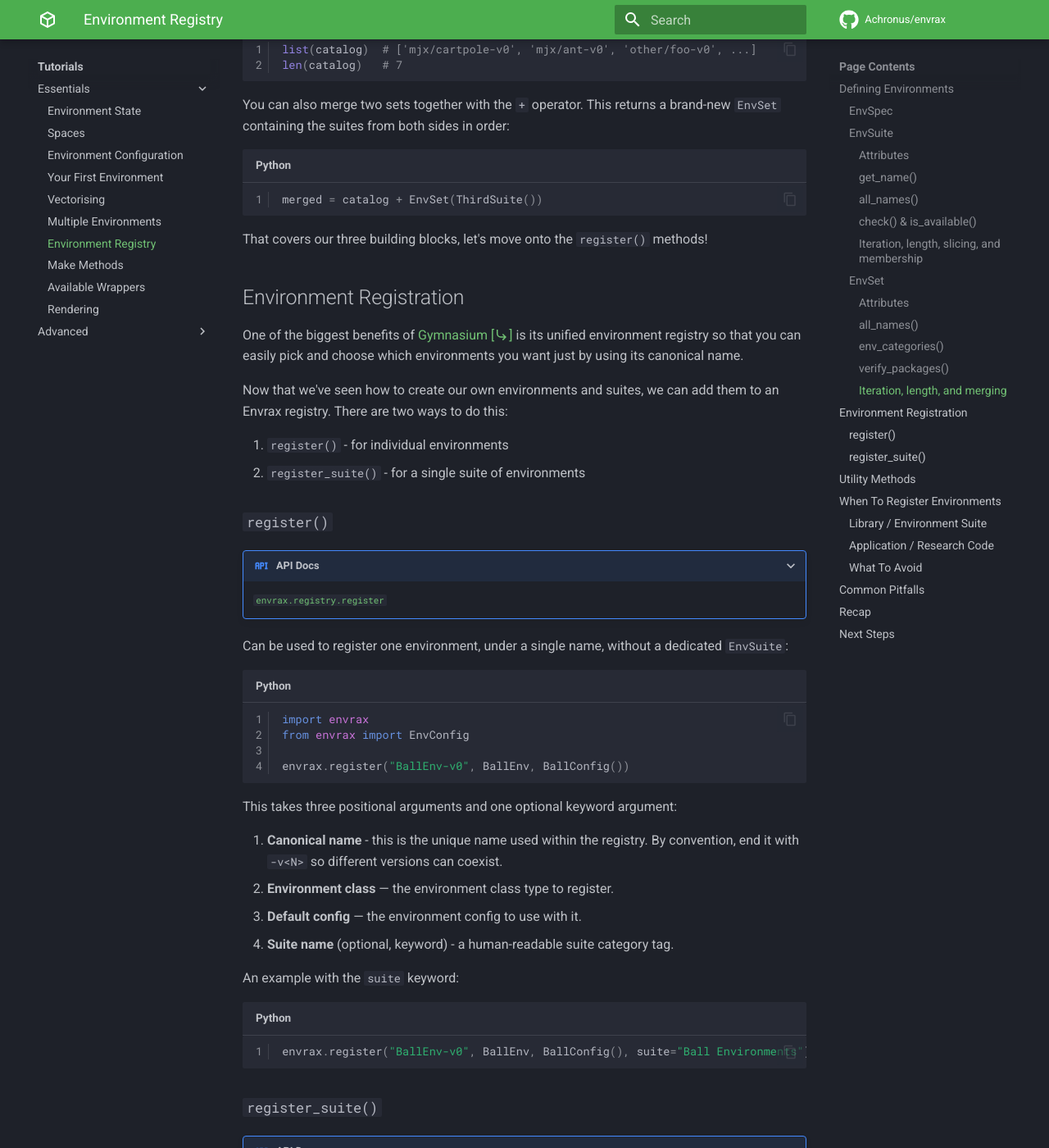
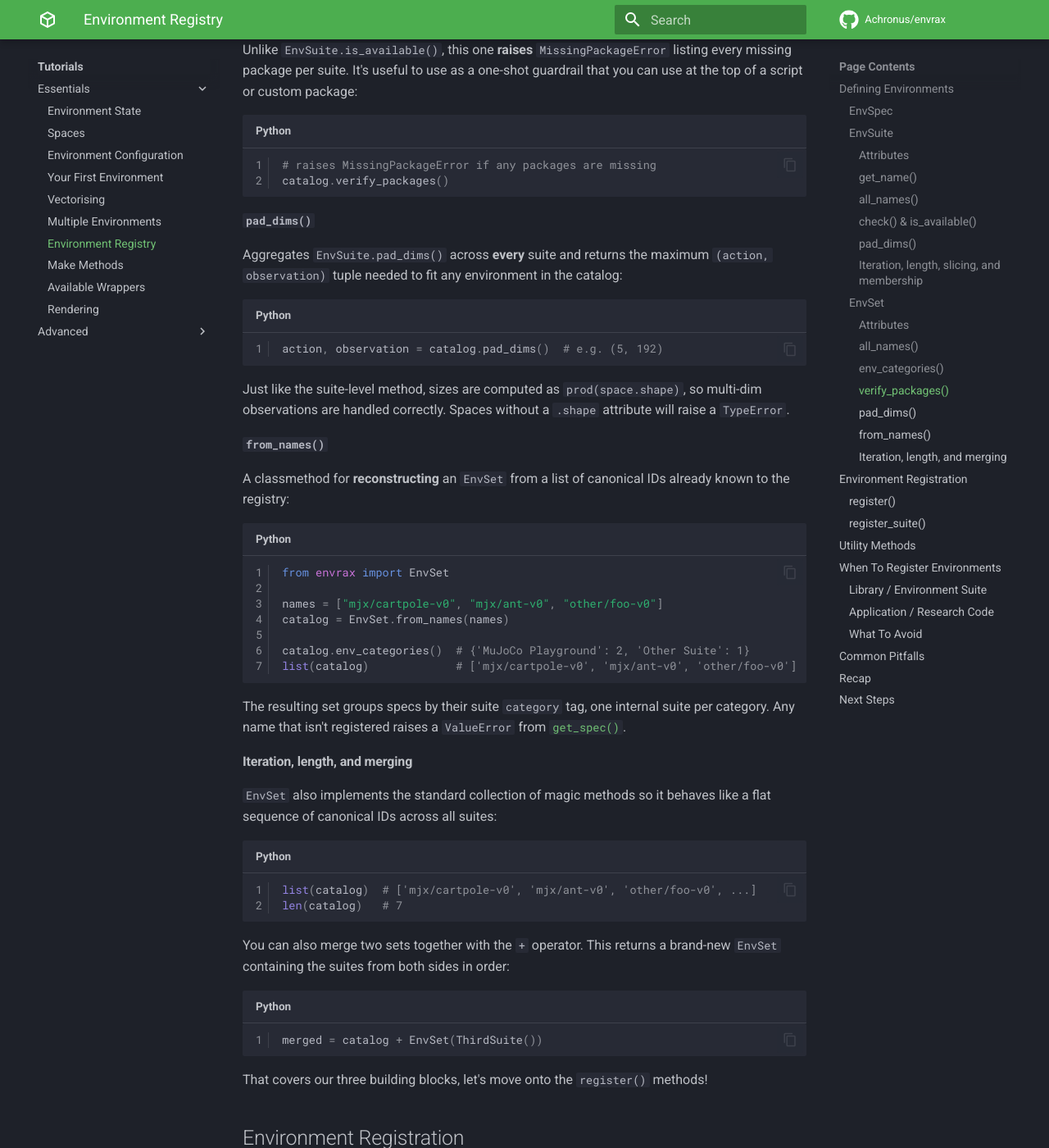
Before and after one commit to Achronus/envrax, an MkDocs documentation site: the page built from docs/tutorials/essentials/registry.md, in a window 1280 px wide and 1400 px high, scrolled down 5887 px. Shown: the whole window at 82% size. Built offline with MkDocs 1.6.1 and Material for MkDocs 9.7.7, drawn with Linux system fonts in a browser that asks for light colours; emoji names are drawn with the system emoji font; comment, search, counter and statistics services are not loaded; some of the changed text lies outside the part shown.

Commit message:
docs(registry): Updated registry tutorial with new methods.
Now includes `pad_dims()` and `from_names()`.

````diff
--- a/docs/tutorials/essentials/registry.md
+++ b/docs/tutorials/essentials/registry.md
@@ -143,6 +143,18 @@ suite.check()         # {'demo_envs': True}
 suite.is_available()  # True
 ```
 
+#### `pad_dims()`
+
+Returns the largest flat action and observation sizes across every environment in the suite as an `(action, observation)` tuple.
+
+This is useful when you want to `vmap` a single jitted function over environments that don't share the same action or observation shapes, specifically, in multi-environment cases:
+
+```python
+action, observation = suite.pad_dims()  # e.g. (5, 192)
+```
+
+One thing to watch out for: spaces without a `.shape` attribute (e.g. `Discrete`) will raise a `TypeError`. If you mix `Box` and `Discrete` environments in one suite, handle them separately or wrap them so they expose a consistent shape.
+
 #### Iteration, length, slicing, and membership
 
 `EnvSuite` also comes with a standard collection of magic methods so it can behave just like a Python sequence of canonical IDs:
@@ -219,6 +231,32 @@ Unlike `EnvSuite.is_available()`, this one **raises** `MissingPackageError` list
 # raises MissingPackageError if any packages are missing
 catalog.verify_packages()
 ```
+
+#### `pad_dims()`
+
+Aggregates `EnvSuite.pad_dims()` across **every** suite and returns the maximum `(action, observation)` tuple needed to fit any environment in the catalog:
+
+```python
+action, observation = catalog.pad_dims()  # e.g. (5, 192)
+```
+
+Just like the suite-level method, sizes are computed as `prod(space.shape)`, so multi-dim observations are handled correctly. Spaces without a `.shape` attribute will raise a `TypeError`.
+
+#### `from_names()`
+
+A classmethod for **reconstructing** an `EnvSet` from a list of canonical IDs already known to the registry:
+
+```python
+from envrax import EnvSet
+
+names = ["mjx/cartpole-v0", "mjx/ant-v0", "other/foo-v0"]
+catalog = EnvSet.from_names(names)
+
+catalog.env_categories()  # {'MuJoCo Playground': 2, 'Other Suite': 1}
+list(catalog)             # ['mjx/cartpole-v0', 'mjx/ant-v0', 'other/foo-v0']
+```
+
+The resulting set groups specs by their suite `category` tag, one internal suite per category. Any name that isn't registered raises a `ValueError` from [`get_spec()`](#utility-methods).
 
 #### Iteration, length, and merging
 
@@ -394,8 +432,8 @@ Phew! We've covered a lot here so let's recap:
 
 **Useful methods on suites and sets**
 
-- `EnvSuite`: `envs`, `n_envs`, `get_name()`, `all_names()`, `check()`, `is_available()`, plus iteration / `len()` / slicing / `in` support.
-- `EnvSet`: `suites`, `n_envs`, `all_names()`, `env_categories()`, `verify_packages()`, plus iteration / `len()` / `+` for merging.
+- `EnvSuite`: `envs`, `n_envs`, `get_name()`, `all_names()`, `check()`, `is_available()`, `pad_dims()`, plus iteration / `len()` / slicing / `in` support.
+- `EnvSet`: `suites`, `n_envs`, `all_names()`, `env_categories()`, `verify_packages()`, `pad_dims()`, `from_names()`, plus iteration / `len()` / `+` for merging.
 
 **Registering**
 
````
Also changed, not shown: README.md (+2 -2 lines).
